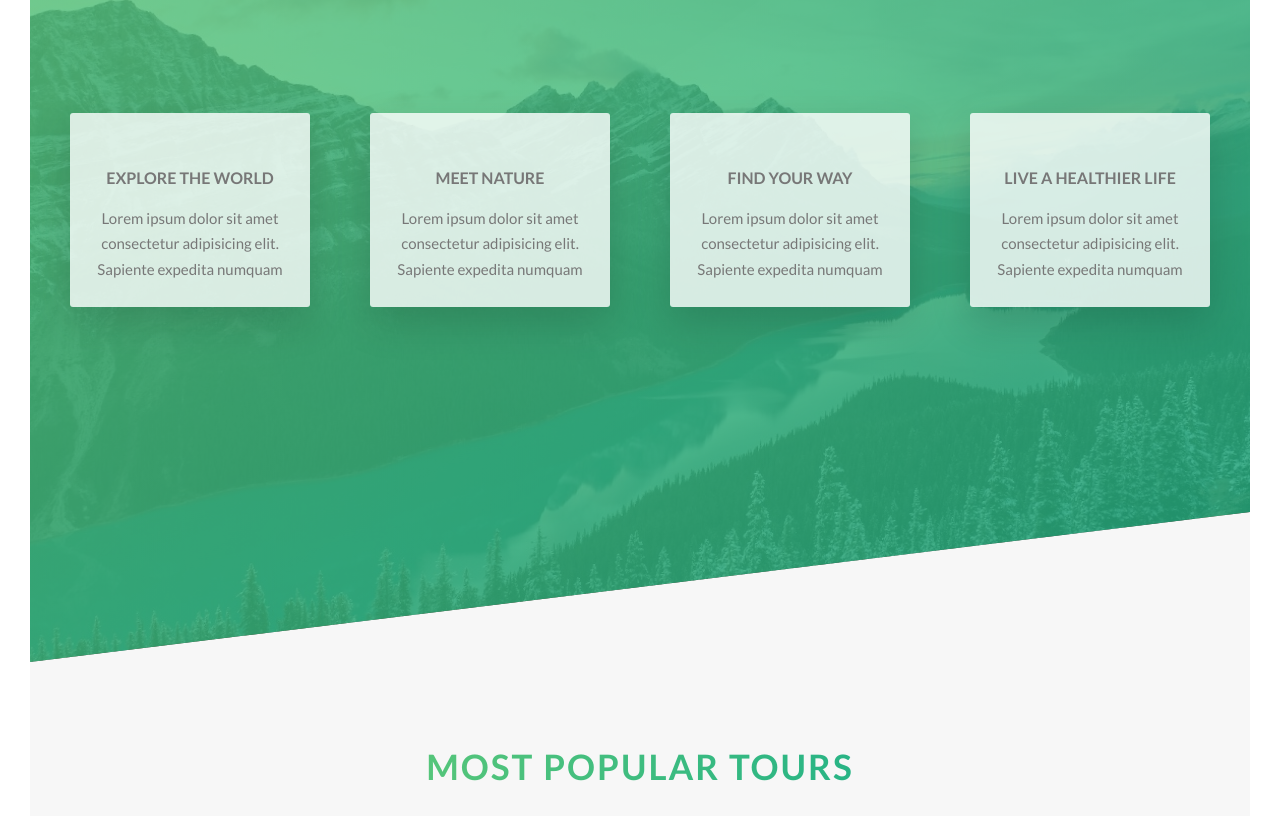
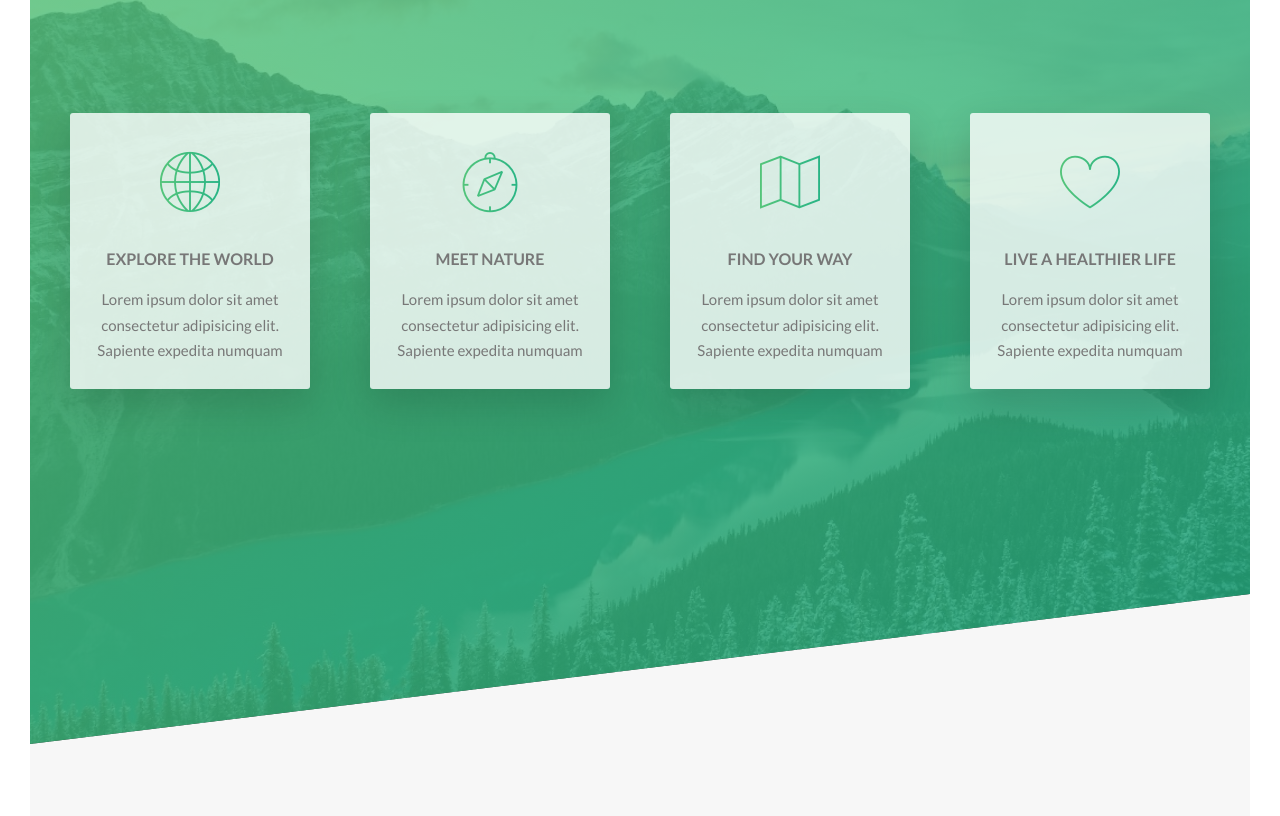
Before and after one commit to KurtGuardia/Natours, a website: page index.html in a window 1280 px wide. Shown: the part 1651-2467 px from the top of the page. Drawn offline with Linux system fonts and the light colour scheme.

Commit message:
fixed the icons bug

```diff
--- a/index.html
+++ b/index.html
@@ -9,11 +9,11 @@
       rel="stylesheet"
     />
 
-    <!--<link rel="stylesheet" href="css/icon-font.css">-->
+    <link rel="stylesheet" href="css/icon-font.css" />
     <link rel="stylesheet" href="css/style.css" />
     <link rel="shortcut icon" type="image/png" href="img/favicon.png" />
 
-    <title>Natours | Exciting tours for adventourus people</title>
+    <title>Natours | Exciting tours for adventurous people</title>
   </head>
   <body>
     <div class="navigation">
```
